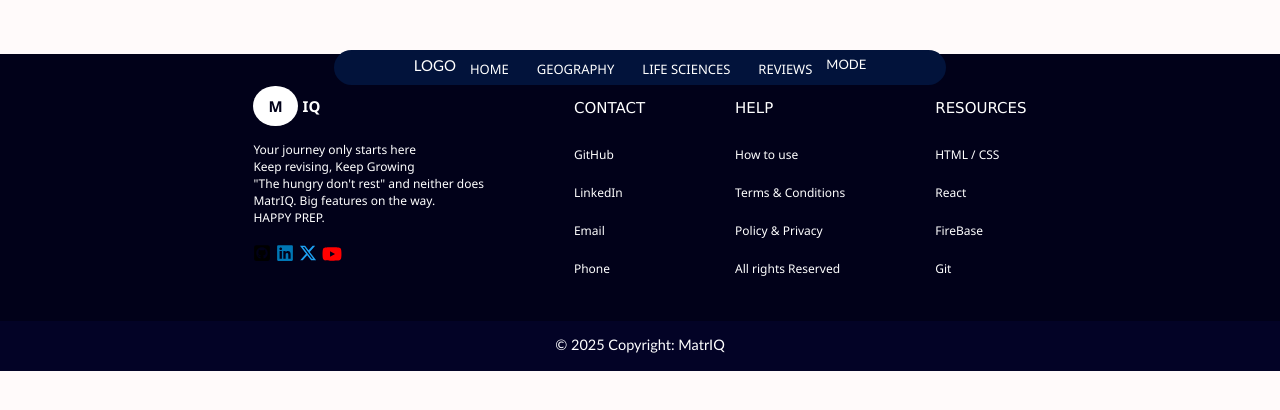
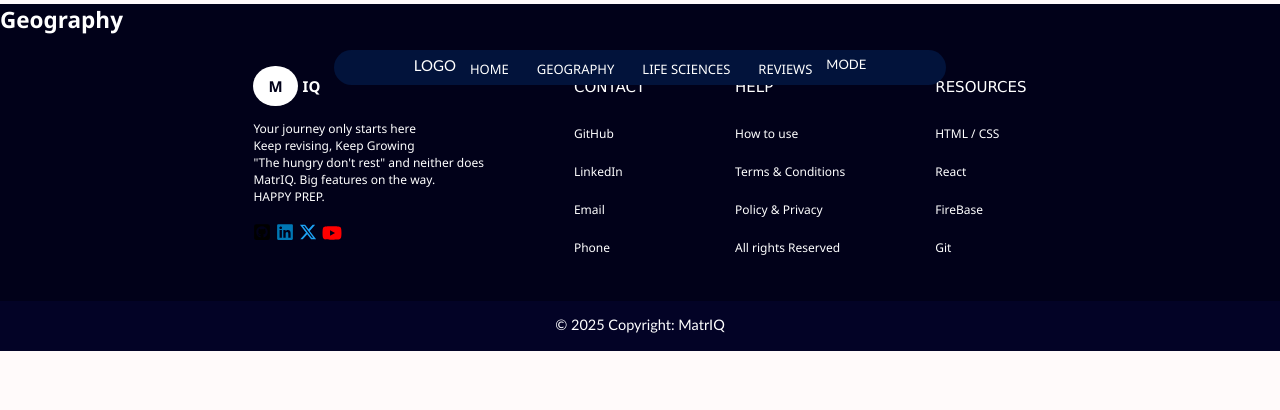
Before and after one commit to Mugwena14/MatrIQ, a React (Vite) app: page /Geo in a window 1280 px wide. Shown: the top 410 px of the page. Built offline with nearby package versions, Linux system fonts and the light colour scheme.

Commit message:
New Geo Styling

```diff
--- a/src/Components/Geo.jsx
+++ b/src/Components/Geo.jsx
@@ -5,10 +5,15 @@ const Geo = () => {
     return (
         <div className={styles.geo}>
             <div>
-                <h2></h2>
+                <h2>Geography</h2>
             </div>
-            <div>
+            <div className={styles.paper}>
+                <div className={styles.paper1}>
 
+                </div>
+                <div className={styles.paper2}>
+
+                </div>
             </div>
         </div>
     )
--- a/src/Components/Geo.module.css
+++ b/src/Components/Geo.module.css
@@ -0,0 +1,5 @@
+.geo{
+    margin-top: -50px;
+    margin-bottom: -20px;
+    background-color: hsl(240, 93%, 5%);
+}
```
